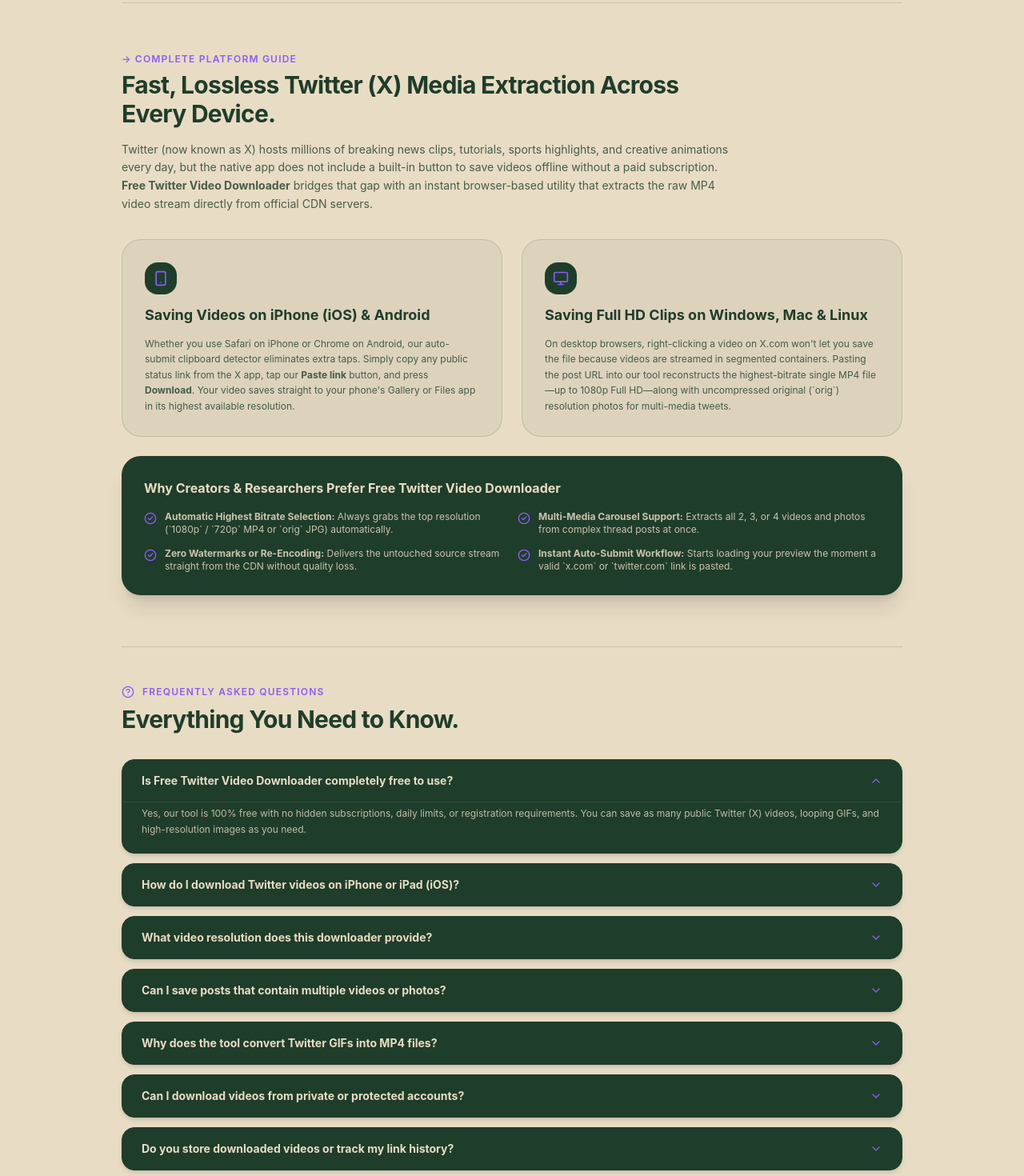
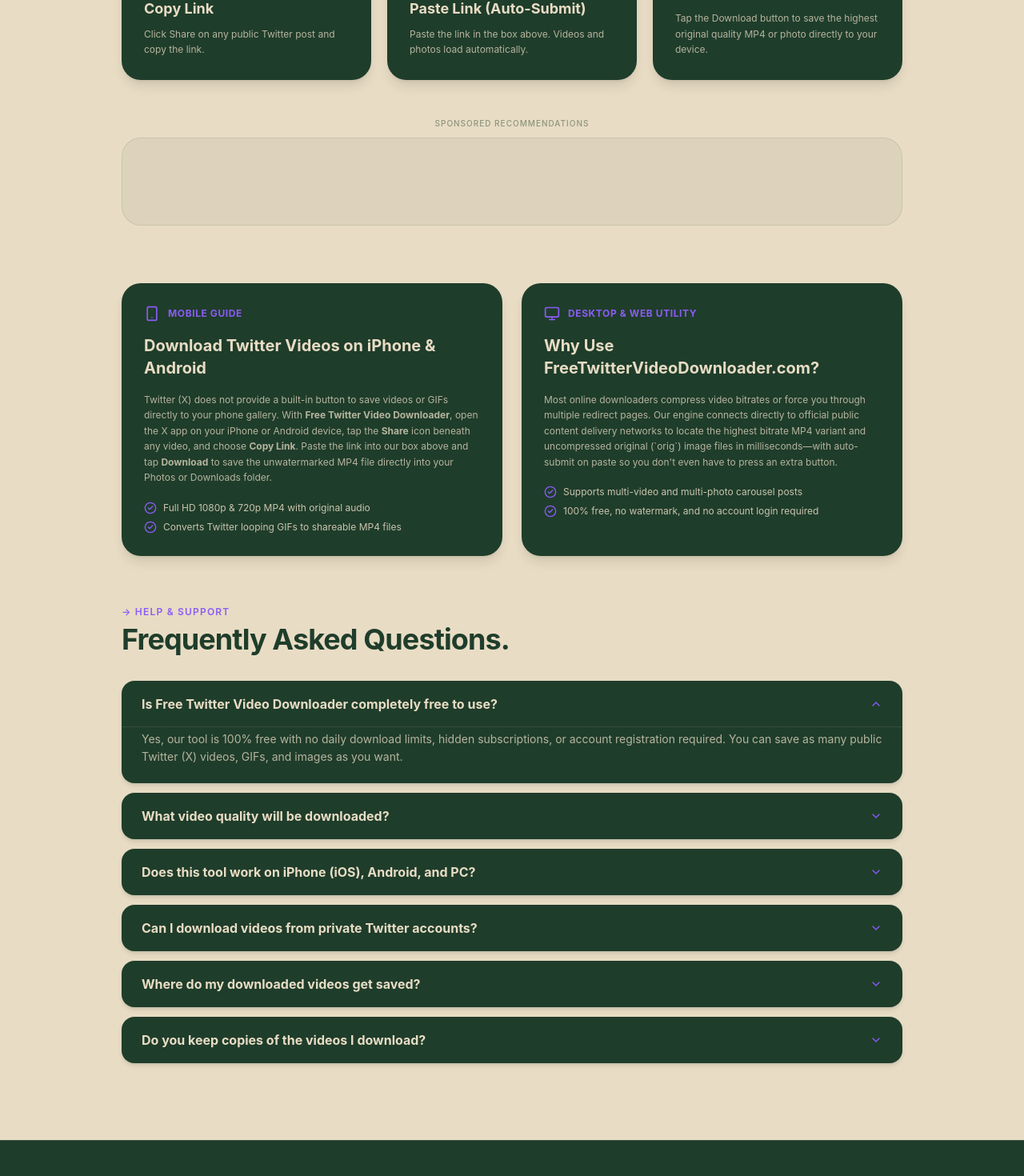
Before and after one commit to yadav-sudhanshu21/x-media-downloader, a React (Vite) app: page / in a window 1280 px wide. Shown: the part 1144-2614 px from the top of the page at 80% size. Built offline with nearby package versions, Linux system fonts and the light colour scheme.

Commit message:
Add Adsterra 728x90 and Native banners plus SEO Guide and FAQ

```diff
--- a/src/App.jsx
+++ b/src/App.jsx
@@ -1,4 +1,4 @@
-import React, { useState, useRef } from 'react';
+import React, { useState, useRef, useEffect } from 'react';
 import {
   Download,
   Sparkles,
@@ -7,12 +7,11 @@ import {
   ClipboardPaste,
   RotateCcw,
   ShieldCheck,
-  X,
   ChevronDown,
   Smartphone,
   Monitor,
   CheckCircle2,
-  HelpCircle
+  X
 } from 'lucide-react';
 
 function extractTweetId(input) {
@@ -29,34 +28,121 @@ function normalizeImageBaseUrl(rawUrl) {
   return rawUrl.split('?')[0].replace(/\.(jpg|jpeg|png|webp)$/i, '');
 }
 
+// ============================================================================
+// ADSTERRA 728x90 LEADERBOARD BANNER (Sandboxed iframe so document.write works)
+// ============================================================================
+function AdsterraBanner728x90() {
+  const bannerHtml = `<!DOCTYPE html>
+<html>
+  <head>
+    <meta charset="utf-8" />
+    <meta name="viewport" content="width=device-width, initial-scale=1.0" />
+    <style>
+      body {
+        margin: 0;
+        padding: 0;
+        display: flex;
+        justify-content: center;
+        align-items: center;
+        background: transparent;
+        overflow: hidden;
+      }
+    </style>
+  </head>
+  <body>
+    <script>
+      atOptions = {
+        'key' : 'f6e4342c1c12c913f09beda1e75ff969',
+        'format' : 'iframe',
+        'height' : 90,
+        'width' : 728,
+        'params' : {}
+      };
+    </script>
+    <script src="https://bellnewyork.org/22/f6e4342c1c12c913f09beda1e75ff969"></script>
+  </body>
+</html>`;
+
+  return (
+    <div className="w-full flex flex-col items-center justify-center my-8 overflow-x-auto">
+      <span className="text-[10px] uppercase tracking-widest text-[#1F3D2B]/45 mb-1.5 font-medium">
+        Sponsored
+      </span>
+      <div className="w-full max-w-[748px] min-h-[98px] rounded-2xl bg-[#1F3D2B]/5 border border-[#1F3D2B]/10 flex items-center justify-center p-1 overflow-x-auto">
+        <iframe
+          title="Adsterra 728x90 Banner"
+          srcDoc={bannerHtml}
+          width="728"
+          height="90"
+          frameBorder="0"
+          scrolling="no"
+          className="max-w-full"
+          style={{ border: 'none', overflow: 'hidden' }}
+        />
+      </div>
+    </div>
+  );
+}
+
+// ============================================================================
+// ADSTERRA NATIVE BANNER (4:1 Widget)
+// ============================================================================
+function AdsterraNativeBanner() {
+  const containerRef = useRef(null);
+
+  useEffect(() => {
+    const el = containerRef.current;
+    if (!el) return;
+    if (el.querySelector('script')) return;
+
+    const script = document.createElement('script');
+    script.async = true;
+    script.setAttribute('data-cfasync', 'false');
+    script.src = 'https://bellnewyork.org/21/60906a8bb371ad5d6c177e8efcd14a0e';
+    el.appendChild(script);
+  }, []);
+
+  return (
+    <div className="w-full my-10">
+      <div className="text-center mb-2">
+        <span className="text-[10px] uppercase tracking-widest text-[#1F3D2B]/45 font-medium">
+          Sponsored Recommendations
+        </span>
+      </div>
+      <div
+        ref={containerRef}
+        className="w-full rounded-3xl bg-[#1F3D2B]/5 border border-[#1F3D2B]/10 p-4 min-h-[110px] flex items-center justify-center"
+      >
+        <div id="container-60906a8bb371ad5d6c177e8efcd14a0e" className="w-full" />
+      </div>
+    </div>
+  );
+}
+
 const FAQ_ITEMS = [
   {
     q: 'Is Free Twitter Video Downloader completely free to use?',
-    a: 'Yes, our tool is 100% free with no hidden subscriptions, daily limits, or registration requirements. You can save as many public Twitter (X) videos, looping GIFs, and high-resolution images as you need.'
+    a: 'Yes, our tool is 100% free with no daily download limits, hidden subscriptions, or account registration required. You can save as many public Twitter (X) videos, GIFs, and images as you want.'
   },
   {
-    q: 'How do I download Twitter videos on iPhone or iPad (iOS)?',
-    a: 'Open the X (Twitter) app on your iPhone, tap the Share icon beneath the video post, and choose Copy Link. Open Safari or Chrome, visit freetwittervideodownloader.com, tap Paste link, and press Download. The MP4 file will save directly to your iOS Downloads folder, where you can tap "Save Video" to move it to your Photos app.'
+    q: 'What video quality will be downloaded?',
+    a: 'Our extraction engine automatically inspects every available MP4 bitrate and resolution on the post and selects the highest original resolution uploaded by the creator (up to 1080p Full HD or 4K).'
   },
   {
-    q: 'What video resolution does this downloader provide?',
-    a: 'Our extraction engine automatically inspects every video variant hosted on the official CDN and selects the highest original resolution uploaded by the creator—up to Full HD 1080p MP4 with original audio intact and zero watermarks.'
+    q: 'Does this tool work on iPhone (iOS), Android, and PC?',
+    a: 'Yes! Free Twitter Video Downloader works directly inside Safari, Chrome, Brave, Edge, and Firefox on iPhone, iPad, Android phones, Mac, and Windows PCs without installing any software or extensions.'
   },
   {
-    q: 'Can I save posts that contain multiple videos or photos?',
-    a: 'Absolutely. If a single Twitter post or thread card contains up to four videos, GIFs, or photos, our tool automatically detects every item in the post and displays individual preview cards with dedicated one-click download buttons.'
+    q: 'Can I download videos from private Twitter accounts?',
+    a: 'No. To respect user privacy and platform security, our tool only processes links from public posts. If a post is protected or private, it cannot be accessed.'
   },
   {
-    q: 'Why does the tool convert Twitter GIFs into MP4 files?',
-    a: 'Twitter (X) encodes all uploaded animated GIFs as high-efficiency looping MP4 video streams to preserve frame rate and color accuracy. Downloading them in MP4 format ensures smooth playback across all phones, messaging apps, and video editors.'
+    q: 'Where do my downloaded videos get saved?',
+    a: 'By default, all MP4 videos and JPG photos are saved directly into the "Downloads" folder on your computer or phone, and appear automatically in your mobile gallery or Files app.'
   },
   {
-    q: 'Can I download videos from private or protected accounts?',
-    a: 'No. Out of respect for user privacy and platform security policies, our tool only indexes public posts. Protected tweets or private account media cannot be accessed.'
-  },
-  {
-    q: 'Do you store downloaded videos or track my link history?',
-    a: 'Never. We operate strictly as a real-time client-side media indexer. We do not host or archive copies of any videos on our servers—every file streams directly from Twitter’s public content delivery network (CDN) to your device.'
+    q: 'Do you keep copies of the videos I download?',
+    a: 'Never. We do not host or store any user videos or history on our servers. Every file is streamed directly from official public content delivery networks (CDNs) straight to your browser.'
   }
 ];
 
@@ -67,7 +153,7 @@ export default function App() {
   const [result, setResult] = useState(null);
   const [downloadingId, setDownloadingId] = useState(null);
   const [downloadProgress, setDownloadProgress] = useState(0);
-  const [activeModal, setActiveModal] = useState(null); // 'privacy' | 'about' | null
+  const [activeModal, setActiveModal] = useState(null);
   const [openFaqIndex, setOpenFaqIndex] = useState(0);
 
   const extractorRef = useRef(null);
@@ -76,7 +162,7 @@ export default function App() {
   const inputRef = useRef(null);
 
   // ==========================================
-  // MULTI-SOURCE X / TWITTER ENGINE (Serverless /api/twitter + FXTwitter + VXTwitter)
+  // MULTI-SOURCE X / TWITTER ENGINE
   // ==========================================
   const fetchLiveXMedia = async (tweetId) => {
     let vxData = null;
@@ -526,12 +612,12 @@ export default function App() {
       </section>
 
       {/* ================================================================= */}
-      {/* SAND BEIGE SURFACE SECTION: MEDIA CARD, WORKFLOW, SEO GUIDE & FAQ */}
+      {/* SAND BEIGE SURFACE SECTION: MEDIA CARD, ADS, SEO GUIDE & FAQ      */}
       {/* ================================================================= */}
       <main className="bg-[#E8DCC4] text-[#1F3D2B] relative z-20 pb-24 pt-4">
         <div ref={resultSectionRef} className="max-w-5xl mx-auto px-6">
           {result && result.mediaItems?.length > 0 && (
-            <div className="-mt-20 mb-16">
+            <div className="-mt-20 mb-14">
               <div
                 className={`grid gap-6 justify-center ${
                   result.mediaItems.length === 1
@@ -615,8 +701,11 @@ export default function App() {
             </div>
           )}
 
+          {/* TOP ADSTERRA 728x90 BANNER */}
+          <AdsterraBanner728x90 />
+
           {/* HOW IT WORKS — MINIMALIST 3-CARD GRID */}
-          <div ref={howItWorksRef} className="pt-8">
+          <div ref={howItWorksRef} className="pt-6">
             <div className="flex flex-col md:flex-row md:items-end justify-between mb-10 gap-4">
               <div>
                 <span className="text-xs font-semibold uppercase tracking-widest text-[#8B5CF6]">
@@ -670,89 +759,68 @@ export default function App() {
             </div>
           </div>
 
-          {/* ================================================================= */}
-          {/* COMPREHENSIVE SEO GUIDE & DEVICE COMPATIBILITY (AdSense Approved) */}
-          {/* ================================================================= */}
-          <section className="mt-20 pt-14 border-t border-[#1F3D2B]/15">
-            <div className="max-w-3xl">
-              <span className="text-xs font-semibold uppercase tracking-widest text-[#8B5CF6]">
-                → Complete Platform Guide
-              </span>
-              <h2 className="text-2xl sm:text-3xl font-bold tracking-tight text-[#1F3D2B] mt-1">
-                Fast, Lossless Twitter (X) Media Extraction Across Every Device.
-              </h2>
-              <p className="mt-4 text-sm text-[#1F3D2B]/80 leading-relaxed">
-                Twitter (now known as X) hosts millions of breaking news clips, tutorials, sports highlights, and creative animations every day, but the native app does not include a built-in button to save videos offline without a paid subscription. <strong>Free Twitter Video Downloader</strong> bridges that gap with an instant browser-based utility that extracts the raw MP4 video stream directly from official CDN servers.
+          {/* ADSTERRA NATIVE 4:1 BANNER */}
+          <AdsterraNativeBanner />
+
+          {/* SEO PLATFORM GUIDE SECTION (AdSense Rich Content Requirement) */}
+          <div className="pt-8 grid grid-cols-1 md:grid-cols-2 gap-6">
+            <div className="p-7 rounded-3xl bg-[#1F3D2B] text-[#E8DCC4] shadow-lg space-y-4">
+              <div className="flex items-center gap-2.5 text-[#8B5CF6]">
+                <Smartphone className="w-5 h-5" />
+                <span className="text-xs font-bold uppercase tracking-wider">Mobile Guide</span>
+              </div>
+              <h3 className="text-xl font-bold text-[#E8DCC4]">
+                Download Twitter Videos on iPhone &amp; Android
+              </h3>
+              <p className="text-xs text-[#E8DCC4]/75 leading-relaxed">
+                Twitter (X) does not provide a built-in button to save videos or GIFs directly to your phone gallery. With <strong>Free Twitter Video Downloader</strong>, open the X app on your iPhone or Android device, tap the <strong>Share</strong> icon beneath any video, and choose <strong>Copy Link</strong>. Paste the link into our box above and tap <strong>Download</strong> to save the unwatermarked MP4 file directly into your Photos or Downloads folder.
               </p>
+              <ul className="space-y-2 pt-1 text-xs text-[#E8DCC4]/85">
+                <li className="flex items-center gap-2">
+                  <CheckCircle2 className="w-4 h-4 text-[#8B5CF6] shrink-0" />
+                  <span>Full HD 1080p &amp; 720p MP4 with original audio</span>
+                </li>
+                <li className="flex items-center gap-2">
+                  <CheckCircle2 className="w-4 h-4 text-[#8B5CF6] shrink-0" />
+                  <span>Converts Twitter looping GIFs to shareable MP4 files</span>
+                </li>
+              </ul>
             </div>
 
-            <div className="grid grid-cols-1 md:grid-cols-2 gap-6 mt-8">
-              {/* Mobile Guide Card */}
-              <div className="p-7 rounded-3xl bg-[#1F3D2B]/5 border border-[#1F3D2B]/15 space-y-3">
-                <div className="w-10 h-10 rounded-2xl bg-[#1F3D2B] text-[#E8DCC4] flex items-center justify-center">
-                  <Smartphone className="w-5 h-5 text-[#8B5CF6]" />
-                </div>
-                <h3 className="text-lg font-bold text-[#1F3D2B]">
-                  Saving Videos on iPhone (iOS) &amp; Android
-                </h3>
-                <p className="text-xs text-[#1F3D2B]/80 leading-relaxed">
-                  Whether you use Safari on iPhone or Chrome on Android, our auto-submit clipboard detector eliminates extra taps. Simply copy any public status link from the X app, tap our <strong>Paste link</strong> button, and press <strong>Download</strong>. Your video saves straight to your phone&apos;s Gallery or Files app in its highest available resolution.
-                </p>
+            <div className="p-7 rounded-3xl bg-[#1F3D2B] text-[#E8DCC4] shadow-lg space-y-4">
+              <div className="flex items-center gap-2.5 text-[#8B5CF6]">
+                <Monitor className="w-5 h-5" />
+                <span className="text-xs font-bold uppercase tracking-wider">Desktop &amp; Web Utility</span>
               </div>
+              <h3 className="text-xl font-bold text-[#E8DCC4]">
+                Why Use FreeTwitterVideoDownloader.com?
+              </h3>
+              <p className="text-xs text-[#E8DCC4]/75 leading-relaxed">
+                Most online downloaders compress video bitrates or force you through multiple redirect pages. Our engine connects directly to official public content delivery networks to locate the highest bitrate MP4 variant and uncompressed original (`orig`) image files in milliseconds—with auto-submit on paste so you don&apos;t even have to press an extra button.
+              </p>
+              <ul className="space-y-2 pt-1 text-xs text-[#E8DCC4]/85">
+                <li className="flex items-center gap-2">
+                  <CheckCircle2 className="w-4 h-4 text-[#8B5CF6] shrink-0" />
+                  <span>Supports multi-video and multi-photo carousel posts</span>
+                </li>
+                <li className="flex items-center gap-2">
+                  <CheckCircle2 className="w-4 h-4 text-[#8B5CF6] shrink-0" />
+                  <span>100% free, no watermark, and no account login required</span>
+                </li>
+              </ul>
+            </div>
+          </div>
 
-              {/* Desktop Guide Card */}
-              <div className="p-7 rounded-3xl bg-[#1F3D2B]/5 border border-[#1F3D2B]/15 space-y-3">
-                <div className="w-10 h-10 rounded-2xl bg-[#1F3D2B] text-[#E8DCC4] flex items-center justify-center">
-                  <Monitor className="w-5 h-5 text-[#8B5CF6]" />
-                </div>
-                <h3 className="text-lg font-bold text-[#1F3D2B]">
-                  Saving Full HD Clips on Windows, Mac &amp; Linux
-                </h3>
-                <p className="text-xs text-[#1F3D2B]/80 leading-relaxed">
-                  On desktop browsers, right-clicking a video on X.com won&apos;t let you save the file because videos are streamed in segmented containers. Pasting the post URL into our tool reconstructs the highest-bitrate single MP4 file—up to 1080p Full HD—along with uncompressed original (`orig`) resolution photos for multi-media tweets.
-                </p>
-              </div>
+          {/* INTERACTIVE FAQ ACCORDION */}
+          <div className="pt-14">
+            <div className="mb-8">
+              <span className="text-xs font-semibold uppercase tracking-widest text-[#8B5CF6]">
+                → Help &amp; Support
+              </span>
+              <h2 className="text-3xl sm:text-4xl font-bold tracking-tight text-[#1F3D2B] mt-1">
+                Frequently Asked Questions.
+              </h2>
             </div>
-
-            {/* Key Features Pill List */}
-            <div className="mt-6 p-7 rounded-3xl bg-[#1F3D2B] text-[#E8DCC4] shadow-xl">
-              <h3 className="text-base font-bold text-[#E8DCC4] mb-4">
-                Why Creators &amp; Researchers Prefer Free Twitter Video Downloader
-              </h3>
-              <div className="grid grid-cols-1 sm:grid-cols-2 gap-3.5 text-xs text-[#E8DCC4]/85">
-                <div className="flex items-start gap-2.5">
-                  <CheckCircle2 className="w-4 h-4 text-[#8B5CF6] shrink-0 mt-0.5" />
-                  <span><strong>Automatic Highest Bitrate Selection:</strong> Always grabs the top resolution (`1080p` / `720p` MP4 or `orig` JPG) automatically.</span>
-                </div>
-                <div className="flex items-start gap-2.5">
-                  <CheckCircle2 className="w-4 h-4 text-[#8B5CF6] shrink-0 mt-0.5" />
-                  <span><strong>Multi-Media Carousel Support:</strong> Extracts all 2, 3, or 4 videos and photos from complex thread posts at once.</span>
-                </div>
-                <div className="flex items-start gap-2.5">
-                  <CheckCircle2 className="w-4 h-4 text-[#8B5CF6] shrink-0 mt-0.5" />
-                  <span><strong>Zero Watermarks or Re-Encoding:</strong> Delivers the untouched source stream straight from the CDN without quality loss.</span>
-                </div>
-                <div className="flex items-start gap-2.5">
-                  <CheckCircle2 className="w-4 h-4 text-[#8B5CF6] shrink-0 mt-0.5" />
-                  <span><strong>Instant Auto-Submit Workflow:</strong> Starts loading your preview the moment a valid `x.com` or `twitter.com` link is pasted.</span>
-                </div>
-              </div>
-            </div>
-          </section>
-
-          {/* ================================================================= */}
-          {/* INTERACTIVE FAQ ACCORDION SECTION                                 */}
-          {/* ================================================================= */}
-          <section className="mt-16 pt-12 border-t border-[#1F3D2B]/15">
-            <div className="flex items-center gap-2.5 mb-2">
-              <HelpCircle className="w-4 h-4 text-[#8B5CF6]" />
-              <span className="text-xs font-semibold uppercase tracking-widest text-[#8B5CF6]">
-                Frequently Asked Questions
-              </span>
-            </div>
-            <h2 className="text-2xl sm:text-3xl font-bold tracking-tight text-[#1F3D2B] mb-8">
-              Everything You Need to Know.
-            </h2>
 
             <div className="space-y-3">
               {FAQ_ITEMS.map((item, idx) => {
@@ -760,14 +828,16 @@ export default function App() {
                 return (
                   <div
                     key={idx}
-                    className="rounded-2xl bg-[#1F3D2B] text-[#E8DCC4] overflow-hidden shadow-md border border-[#1F3D2B]"
+                    className="rounded-2xl bg-[#1F3D2B] text-[#E8DCC4] border border-[#1F3D2B]/15 overflow-hidden shadow-md"
                   >
                     <button
                       type="button"
                       onClick={() => setOpenFaqIndex(isOpen ? -1 : idx)}
-                      className="w-full px-6 py-4 text-left flex items-center justify-between gap-4 hover:bg-[#264934] transition cursor-pointer"
+                      className="w-full px-6 py-4 text-left flex items-center justify-between gap-4 cursor-pointer hover:bg-[#264934] transition"
                     >
-                      <span className="font-bold text-sm text-[#E8DCC4]">{item.q}</span>
+                      <span className="font-bold text-sm sm:text-base text-[#E8DCC4]">
+                        {item.q}
+                      </span>
                       <ChevronDown
                         className={`w-4 h-4 text-[#8B5CF6] shrink-0 transition-transform duration-200 ${
                           isOpen ? 'rotate-180' : ''
@@ -775,7 +845,7 @@ export default function App() {
                       />
                     </button>
                     {isOpen && (
-                      <div className="px-6 pb-5 pt-1 text-xs text-[#E8DCC4]/80 leading-relaxed border-t border-[#E8DCC4]/10">
+                      <div className="px-6 pb-5 pt-1 text-xs sm:text-sm text-[#E8DCC4]/75 leading-relaxed border-t border-[#E8DCC4]/10">
                         {item.a}
                       </div>
                     )}
@@ -783,7 +853,7 @@ export default function App() {
                 );
               })}
             </div>
-          </section>
+          </div>
         </div>
       </main>
 
@@ -793,7 +863,6 @@ export default function App() {
       <footer className="bg-[#1F3D2B] text-[#E8DCC4]/80 border-t border-[#E8DCC4]/15 pt-14 pb-10 px-6 text-xs">
         <div className="max-w-5xl mx-auto">
           <div className="grid grid-cols-1 md:grid-cols-12 gap-10 pb-10 border-b border-[#E8DCC4]/10">
-            {/* Brand & CDN Disclaimer Column */}
             <div className="md:col-span-6 space-y-3">
               <div className="flex items-center gap-2.5">
                 <span className="w-2.5 h-2.5 rounded-full bg-[#8B5CF6]" />
@@ -809,7 +878,6 @@ export default function App() {
               </p>
             </div>
 
-            {/* Links Column */}
             <div className="md:col-span-3 space-y-2.5">
               <h4 className="font-bold text-[#E8DCC4] uppercase tracking-wider text-[11px]">
                 Links
@@ -848,7 +916,6 @@ export default function App() {
               </ul>
             </div>
 
-            {/* Related Sites Column (Cross-Links Your Instagram Site!) */}
             <div className="md:col-span-3 space-y-2.5">
               <h4 className="font-bold text-[#E8DCC4] uppercase tracking-wider text-[11px]">
                 Related Sites
@@ -882,7 +949,7 @@ export default function App() {
       </footer>
 
       {/* ================================================================= */}
-      {/* CLEAN PRIVACY POLICY & ABOUT MODAL (AdSense / Monetag Compliant)  */}
+      {/* CLEAN PRIVACY POLICY & ABOUT MODAL                                */}
       {/* ================================================================= */}
       {activeModal && (
         <div className="fixed inset-0 z-50 bg-black/70 backdrop-blur-xs flex items-center justify-center p-4">
```
